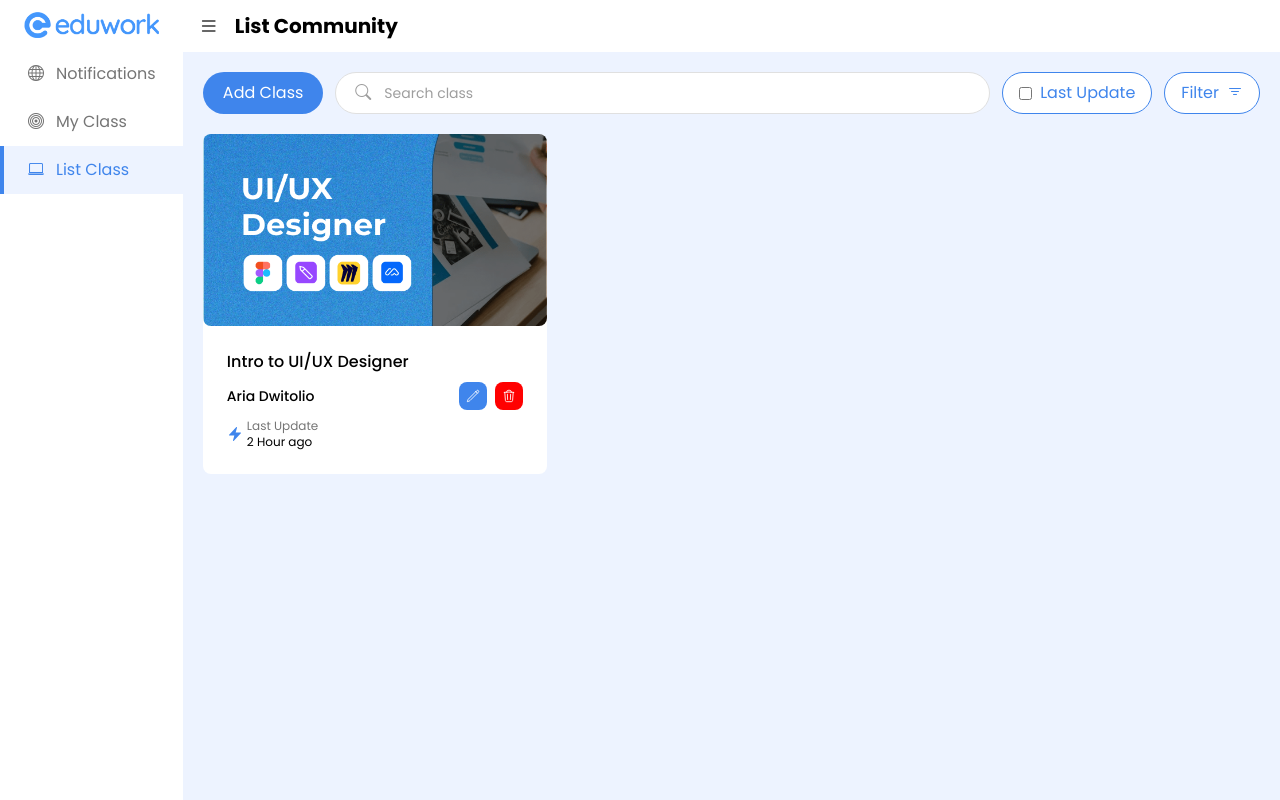
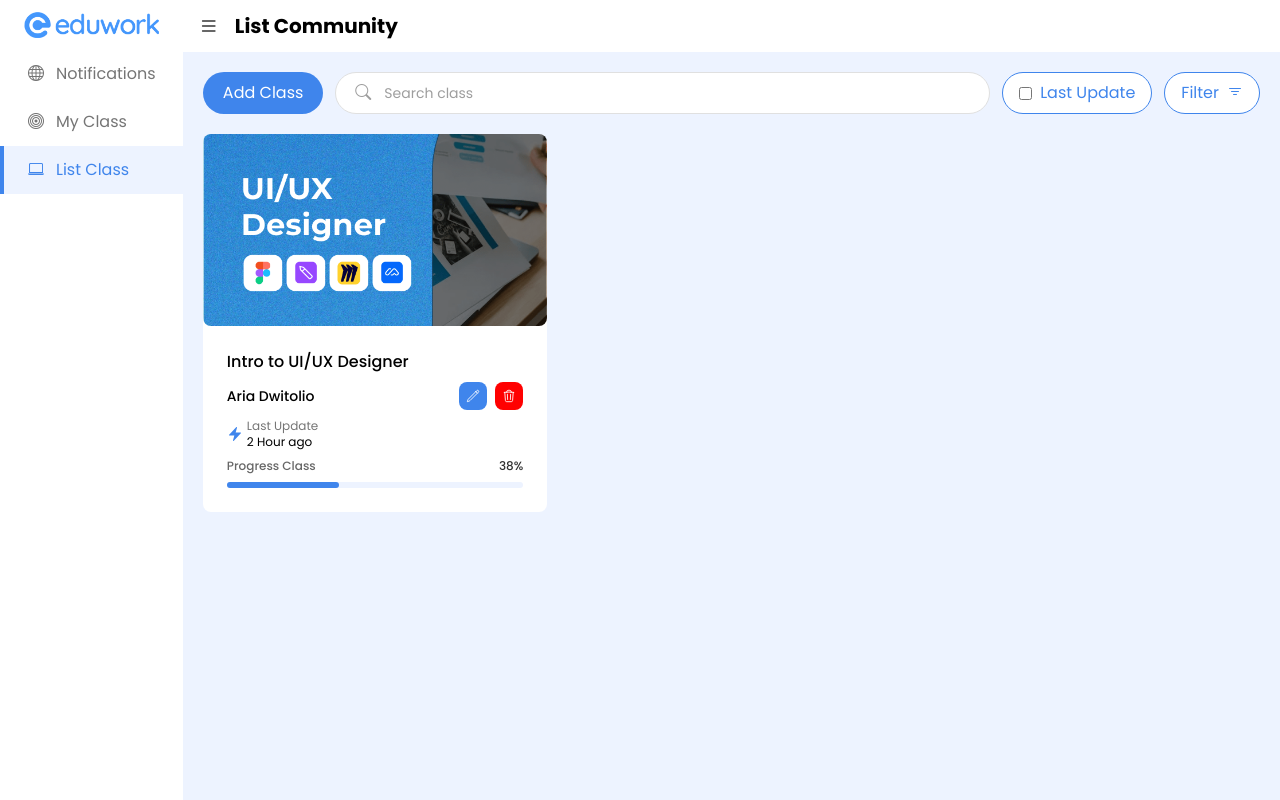
Before and after one commit to NafisHandoko/eduwork-lms-student-dashboard, a React (Vite) app: page /list-class in a window 1280 px wide. Built offline with nearby package versions, Linux system fonts and the light colour scheme.

Commit message:
refactor(ui): added progress bar

```diff
--- a/src/pages/list-class.tsx
+++ b/src/pages/list-class.tsx
@@ -6,6 +6,7 @@ import { HiBolt, HiOutlinePencil, HiOutlineTrash } from "react-icons/hi2";
 
 export default function ListClass() {
     const [isExpand, setIsExpand] = useState(true)
+    const progressClass = 38
 
     return (
         <StudentTemplate isExpand={isExpand}>
@@ -38,6 +39,15 @@ export default function ListClass() {
                                     <span className='text-xs'>2 Hour ago</span>
                                 </div>
                             </div>
+                            <div className='flex flex-col gap-2'>
+                                <div className='flex flex-row items-center justify-between'>
+                                    <span className='text-xs font-medium text-text-paragraph'>Progress Class</span>
+                                    <span className='text-xs font-medium text-text-heading'>38%</span>
+                                </div>
+                                <div className='w-full bg-primary-surface rounded-full h-1.5'>
+                                    <div className={`bg-primary-main rounded-full h-full`} style={{ width: `${progressClass}%` }}></div>
+                                </div>
+                            </div>
                         </div>
                     </div>
                 </div>
```
